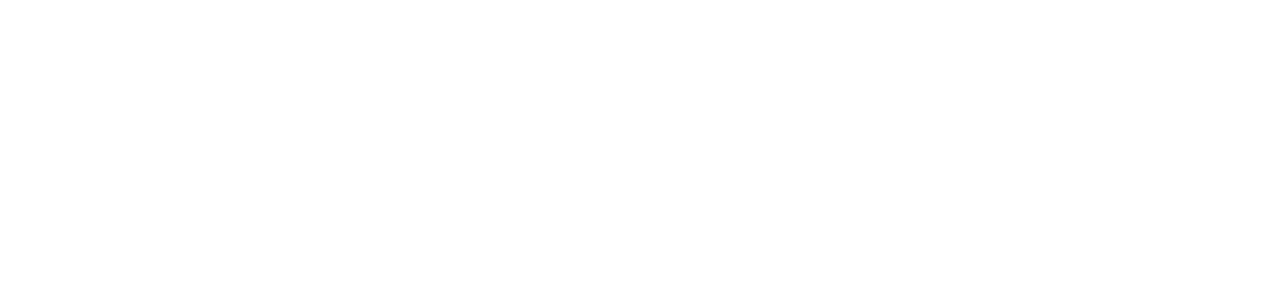
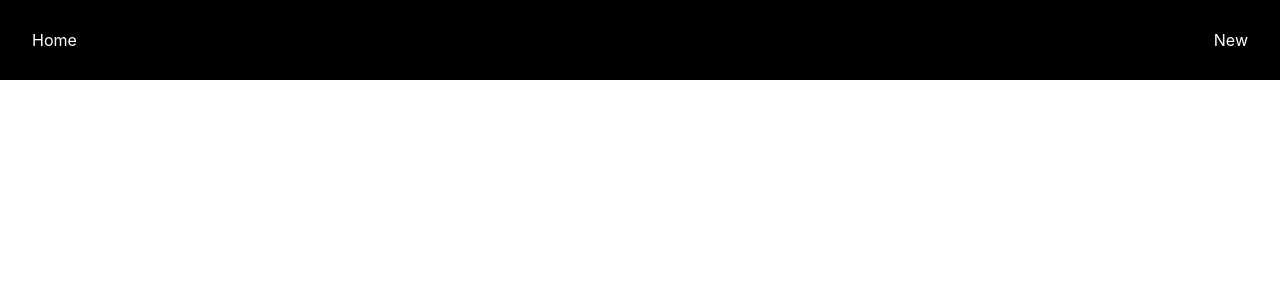
Before and after one commit to IssaDia/adopt-a-Traveler, a Next.js app: page / in a window 1280 px wide. Shown: the top 300 px of the page. Built offline with nearby package versions, Linux system fonts and the light colour scheme.

Commit message:
minimalist Navbar

```diff
--- /dev/null
+++ b/components/Navbar.tsx
@@ -0,0 +1,32 @@
+import Link from "next/link";
+import styled from "styled-components";
+
+const Nav = styled.nav`
+  height: 80px;
+  background: #000;
+  color: #fff;
+  display: flex;
+  justify-content: space-between;
+  align-items: center;
+`;
+
+const StyledLink = styled.a`
+  padding: 0rem 2rem;
+`;
+
+export const Navbar: React.FC = () => {
+  return (
+    <Nav>
+      <div>
+        <Link href="/" passHref>
+          <StyledLink>Home</StyledLink>
+        </Link>
+      </div>
+      <div>
+        <Link href="/new" passHref>
+          <StyledLink>New</StyledLink>
+        </Link>
+      </div>
+    </Nav>
+  );
+};
--- a/package.json
+++ b/package.json
@@ -11,6 +11,7 @@
   "dependencies": {
     "@types/styled-components": "^5.1.25",
     "@typescript-eslint/eslint-plugin": "^5.31.0",
+    "babel-plugin-styled-components": "^2.0.7",
     "eslint-config-prettier": "^8.5.0",
     "next": "12.2.3",
     "prettier": "^2.7.1",
--- a/pages/index.tsx
+++ b/pages/index.tsx
@@ -1,4 +1,5 @@
 import Head from "next/head";
+import { Navbar } from "../components/Navbar";
 
 export default function Home() {
   return (
@@ -8,6 +9,7 @@
         <meta name="description" content="Generated by create next app" />
         <link rel="icon" href="/favicon.ico" />
       </Head>
+      <Navbar />
     </>
   );
 }
```
